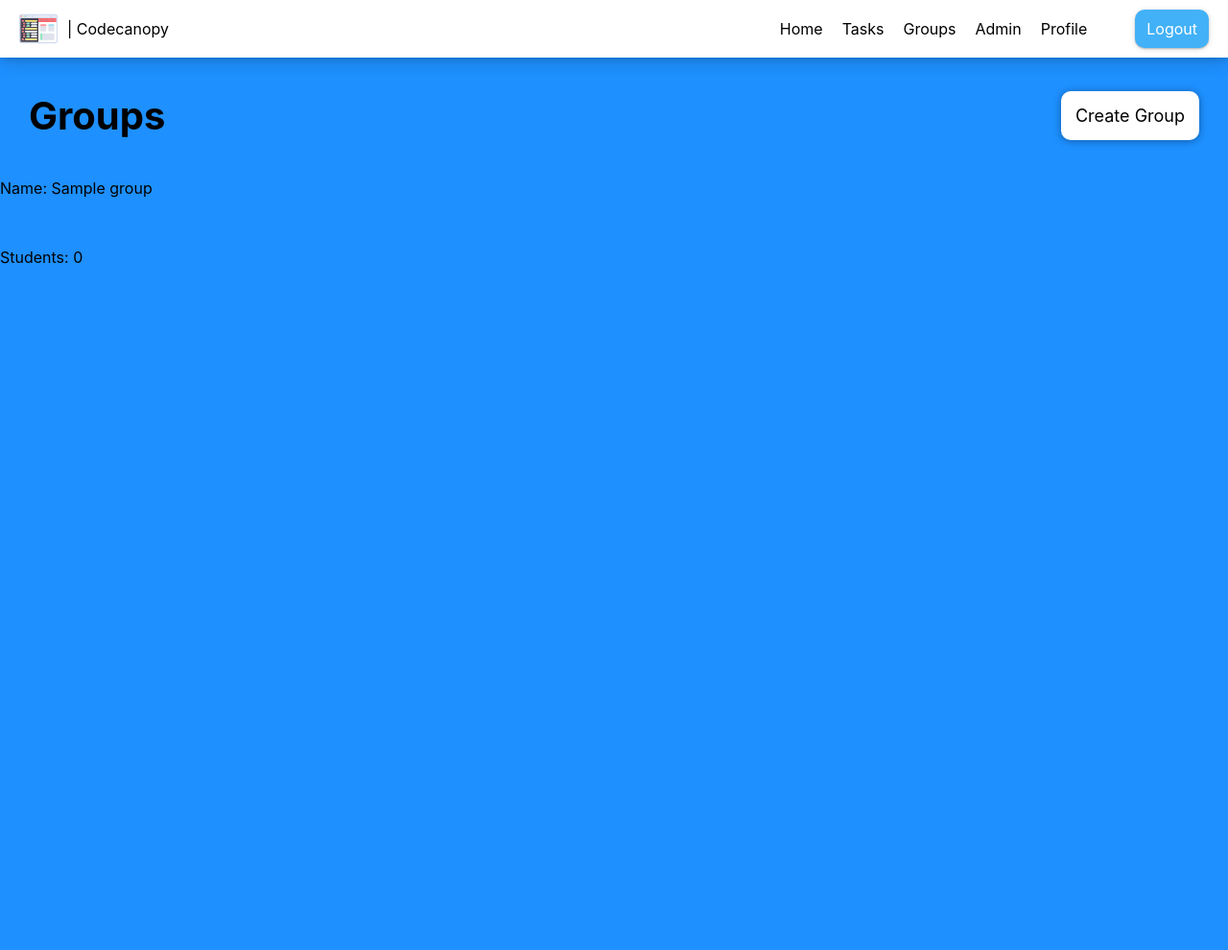
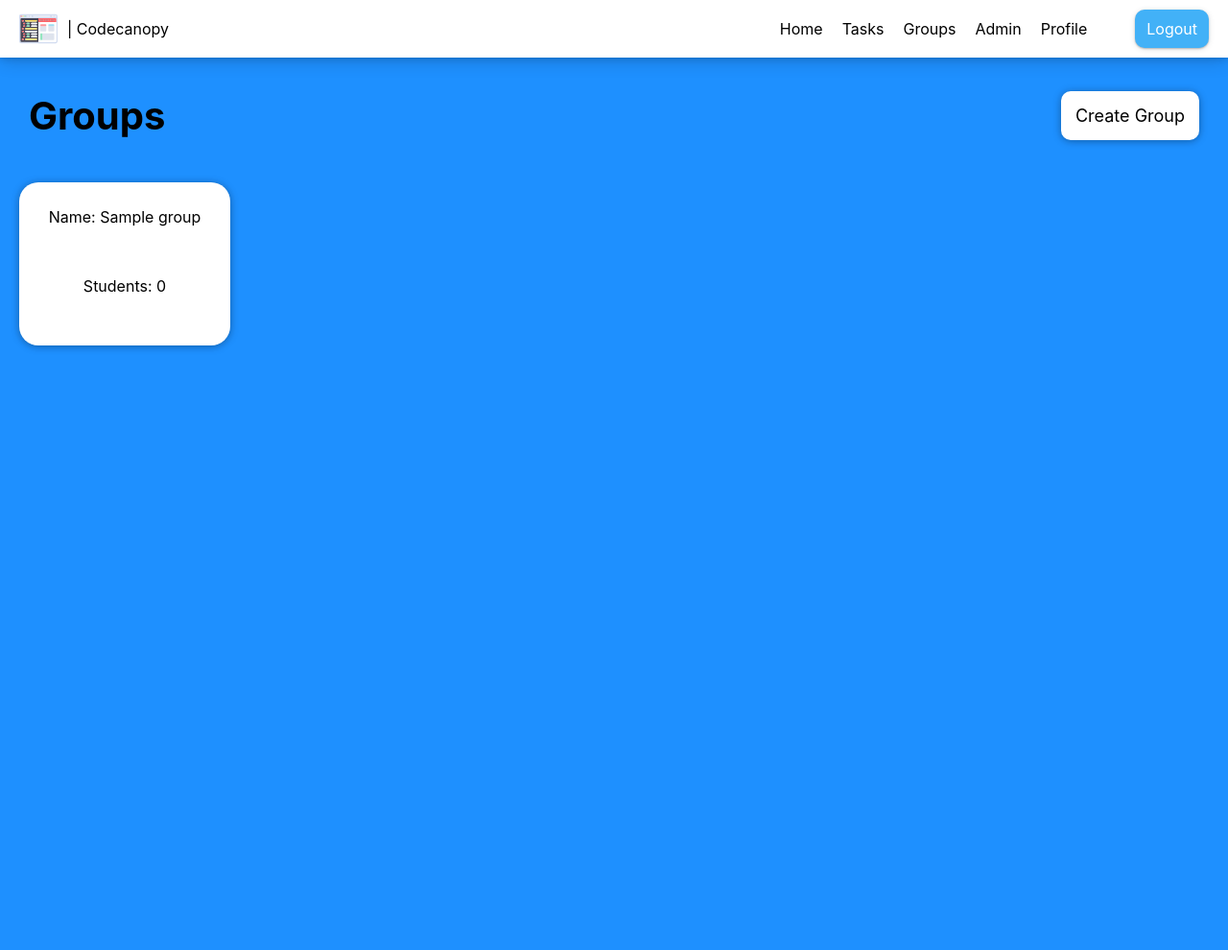
Before and after one commit to finlayrichardson/ah-project, a PHP site: page /groups.php in a window 1280 px wide. Shown: the whole page at 96% size. Before the commit the page ends 275 px from the top, so only its background shows below. Run offline with PHP 8.4, Linux system fonts and the light colour scheme; the visitor is signed in with stand-in values (Sample User, id 1); tables that the repository leaves empty hold one stand-in row (values such as "Sample post"); some libraries are stand-ins or nearby versions.

Commit message:
Update code

```diff
--- a/groups.php
+++ b/groups.php
@@ -9,6 +9,7 @@ if ($_SESSION['role'] == "student") load('index');
         <title>Groups</title>
         <meta name="viewport" content="width=device-width, initial-scale=1">
         <link rel="stylesheet" href="/resources/style.css">
+        <script type="text/javascript" src="https://livejs.com/live.js"></script>
     </head>
     <body>
         <?php include("includes/nav.php");?>
@@ -16,6 +17,7 @@ if ($_SESSION['role'] == "student") load('index');
             <h1>Groups</h1>
             <a href="/create-group">Create Group</a>
         </div>
+        <div class='groups'>
             <?php
             $user_id = $_SESSION['user_id'];
             $result = ($_SESSION['role'] == "admin") ? mysqli_query($db, "SELECT * FROM `group`;") : mysqli_query($db, "SELECT * FROM `group` WHERE owner_id = $user_id OR group_id IN(SELECT group_member.group_id FROM user, group_member WHERE user.user_id = group_member.user_id AND group_member.user_id = $user_id);");
@@ -31,5 +33,6 @@ if ($_SESSION['role'] == "student") load('index');
                     </div>";
             }
             ?>
+        </div>
     </body>
 </html>
--- a/index.php
+++ b/index.php
@@ -8,7 +8,6 @@ require('./auth.php');
         <title>Codecanopy</title>
         <meta name="viewport" content="width=device-width, initial-scale=1">
         <link rel="stylesheet" href="/resources/style.css">
-        <script type="text/javascript" src="https://livejs.com/live.js"></script>
     </head>
     <body>
         <?php include("includes/nav.php");?>
--- a/login.php
+++ b/login.php
@@ -66,7 +66,6 @@ if ($_SERVER['REQUEST_METHOD'] == "POST") {
         <title>Login</title>
         <meta name="viewport" content="width=device-width, initial-scale=1">
         <link rel="stylesheet" href="/resources/style.css">
-        <script type="text/javascript" src="https://livejs.com/live.js"></script>
     </head>
     <body>
         <div class="user-form">
--- a/register.php
+++ b/register.php
@@ -76,7 +76,6 @@ if ($_SERVER['REQUEST_METHOD'] == "POST") {
         <title>Register</title>
         <meta name="viewport" content="width=device-width, initial-scale=1">
         <link rel="stylesheet" href="/resources/style.css">
-        <script type="text/javascript" src="https://livejs.com/live.js"></script>
     </head>
     <body>
         <div class="user-form">
--- a/resources/style.css
+++ b/resources/style.css
@@ -67,9 +67,27 @@ nav ul li a,
   display: block;
 }
 
+.groups {
+  width: calc(100% - 40px);
+  height: 100%;
+  margin: 20px;
+  display: grid;
+  justify-content: space-between;
+  grid-template-columns: repeat(5, auto);
+  grid-template-rows: 200px;
+}
+
 .group {
-  float: left;
-  margin-right: 50px;
+  background-color: white;
+  border-radius: 20px;
+  padding: 10px;
+  width: 200px;
+  height: 150px;
+  box-shadow: 0 1px 6px rgba(0, 0, 0, 0.12), 0 1px 10px rgba(0, 0, 0, 0.24);
+}
+
+.group p {
+  text-align: center;
 }
 
 .buttons form {
@@ -212,7 +230,8 @@ nav ul li a,
   height: 1000px;
 }
 
-body {
+body,
+html {
   background-color: dodgerblue;
   /* background: rgb(2, 0, 36);
   background: linear-gradient(
@@ -221,6 +240,8 @@ body {
     rgba(9, 9, 121, 1) 13%,
     rgba(0, 212, 255, 1) 100%
   ); */
+  height: 100%;
+  width: 100%;
   margin: 0;
 }
 
--- a/tasks.php
+++ b/tasks.php
@@ -19,7 +19,6 @@ if (isset($_GET['sort'])) {
         <title>Tasks</title>
         <meta name="viewport" content="width=device-width, initial-scale=1">
         <link rel="stylesheet" href="/resources/style.css">
-        <script type="text/javascript" src="https://livejs.com/live.js"></script>
     </head>
     <body>
         <?php include("includes/nav.php");?>
```
Lines whose indentation alone changed are shown as unchanged.
